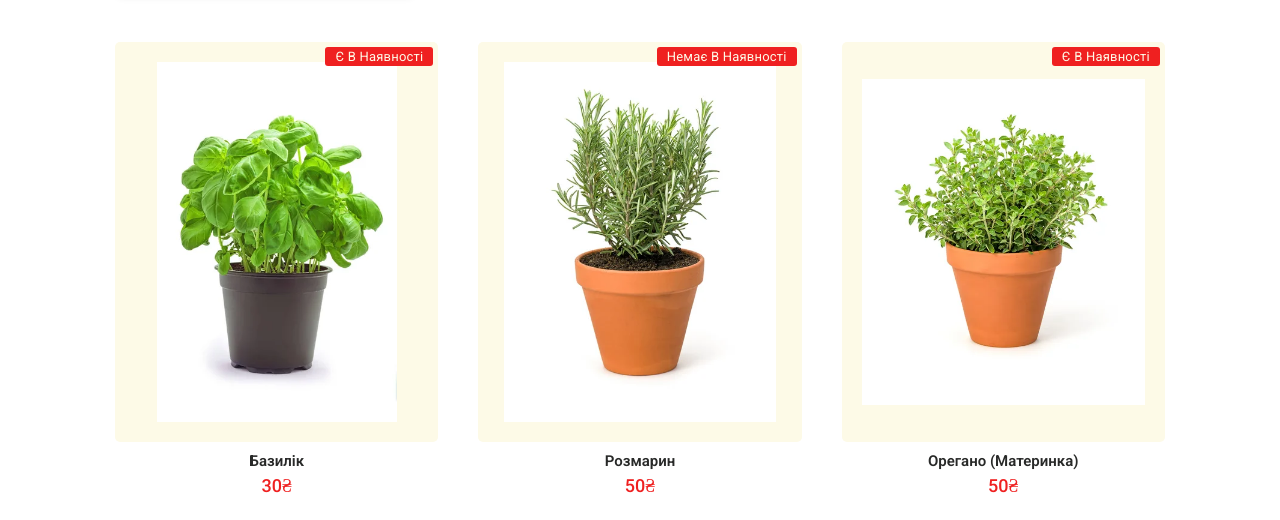
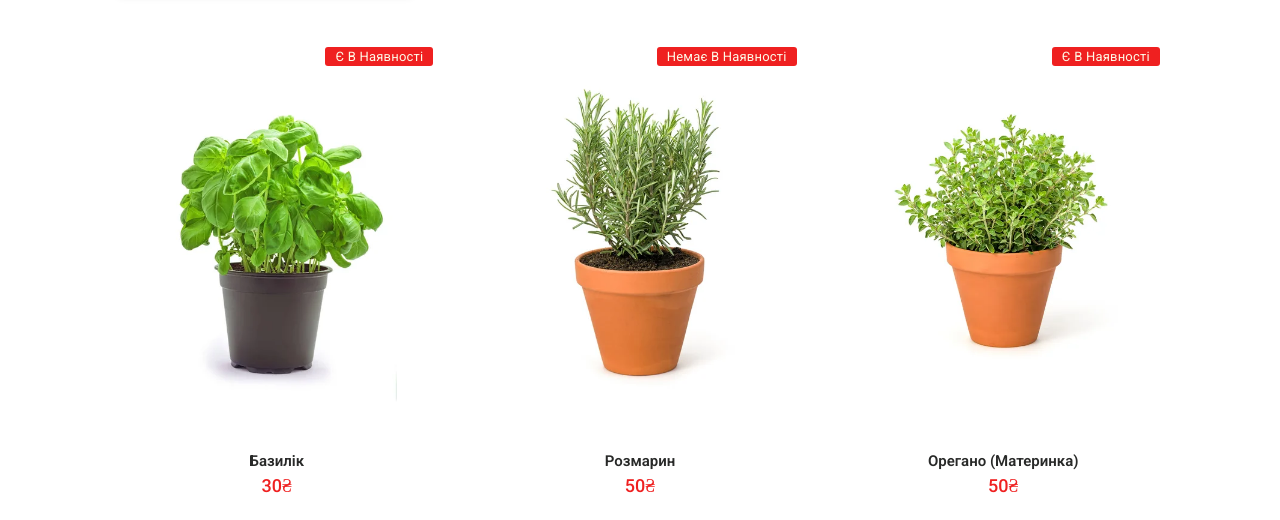
Before and after one commit to vervena-verdena/verdena-site, a plain HTML site: page index.html in a window 1280 px wide. Shown: the part 432-952 px from the top of the page. Drawn offline with nearby package versions, Linux system fonts and the light colour scheme; a web font is replaced by a local one.

Commit message:
Change picture background color

```diff
--- a/style.css
+++ b/style.css
@@ -219,7 +219,7 @@ header .fa-bars{
     width: 100%;
     max-height: 400px;
     height: 100%;
-    background-color: #FDFAE7;
+    background-color: whit;
     padding: 20px;
     border-radius: 5px;
     position: relative;
```
